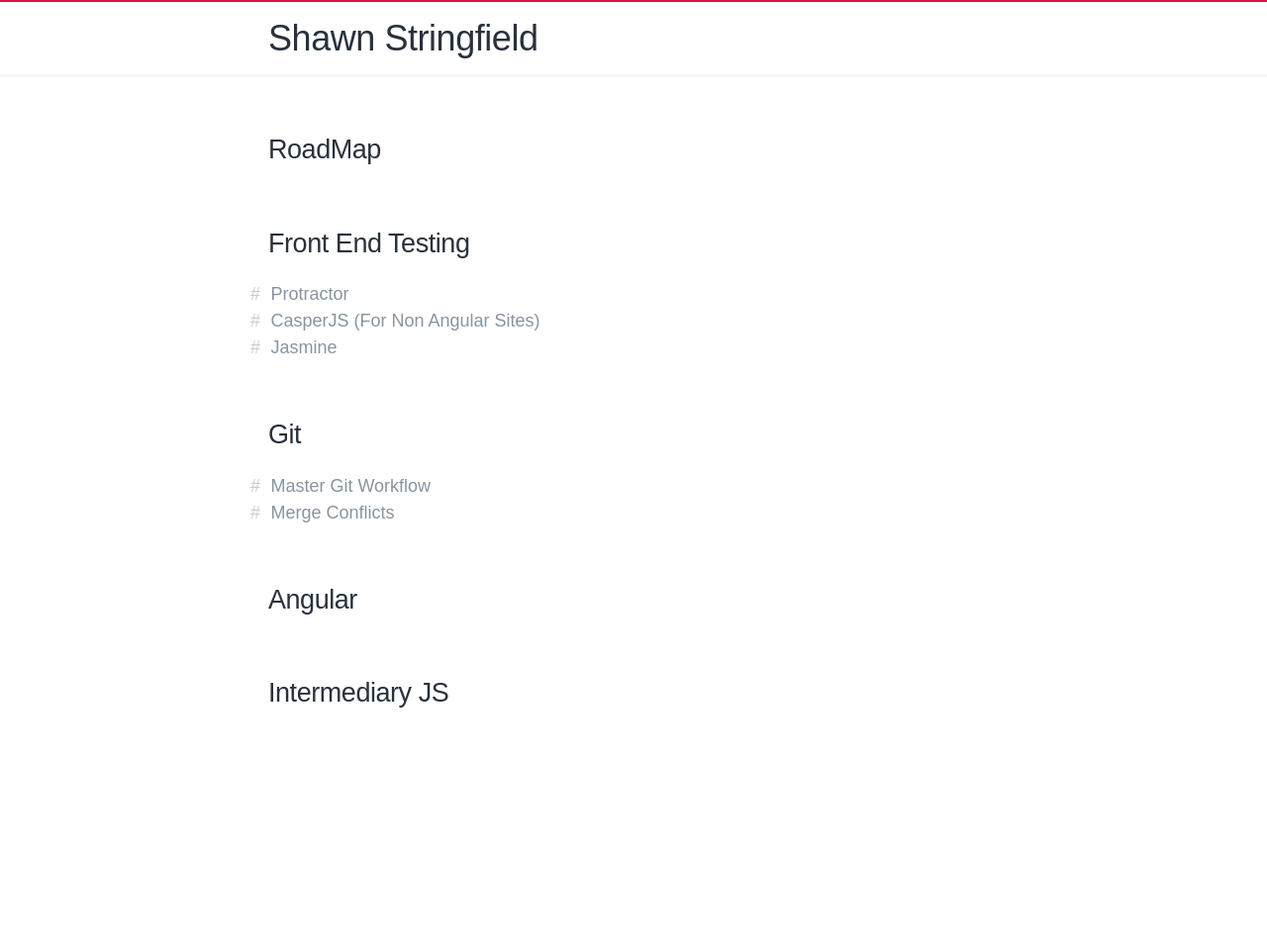
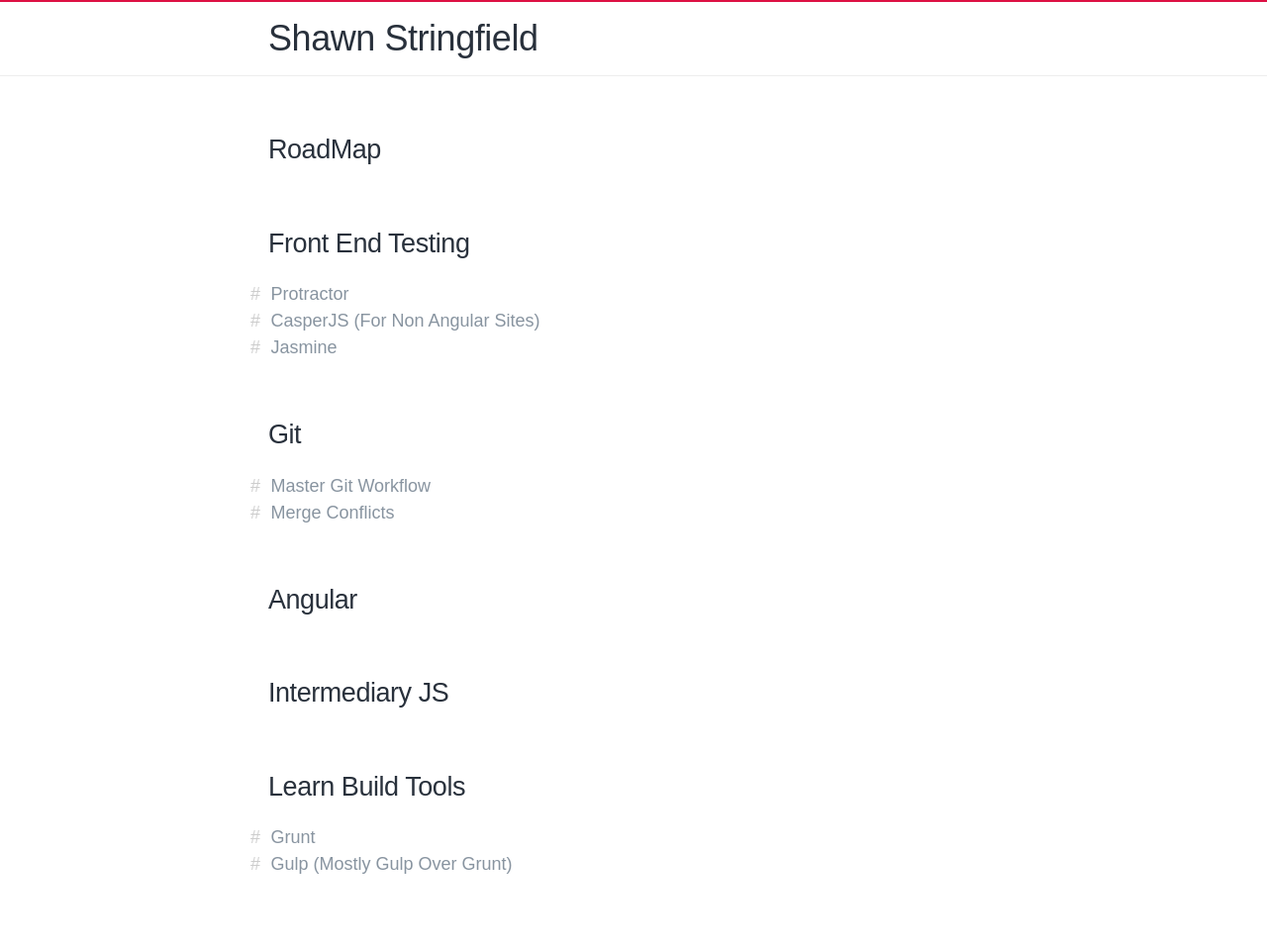
Before and after one commit to ShawnStringfield/shawnstringfield.github.io, a Jekyll site: the page built from roadmap.md, in a window 1280 px wide. Shown: the whole page at 99% size. Built offline with Jekyll 4.4.1, drawn with Linux system fonts in a browser that asks for light colours; some web fonts are replaced; before the commit the page ends 900 px from its top, so only the background shows below that.

Commit message:
Added Gulp

```diff
--- a/roadmap.md
+++ b/roadmap.md
@@ -15,3 +15,7 @@ layout: default
 ## Angular
 
 ## Intermediary JS
+
+## Learn Build Tools
+- Grunt
+- Gulp (Mostly Gulp Over Grunt)
```
